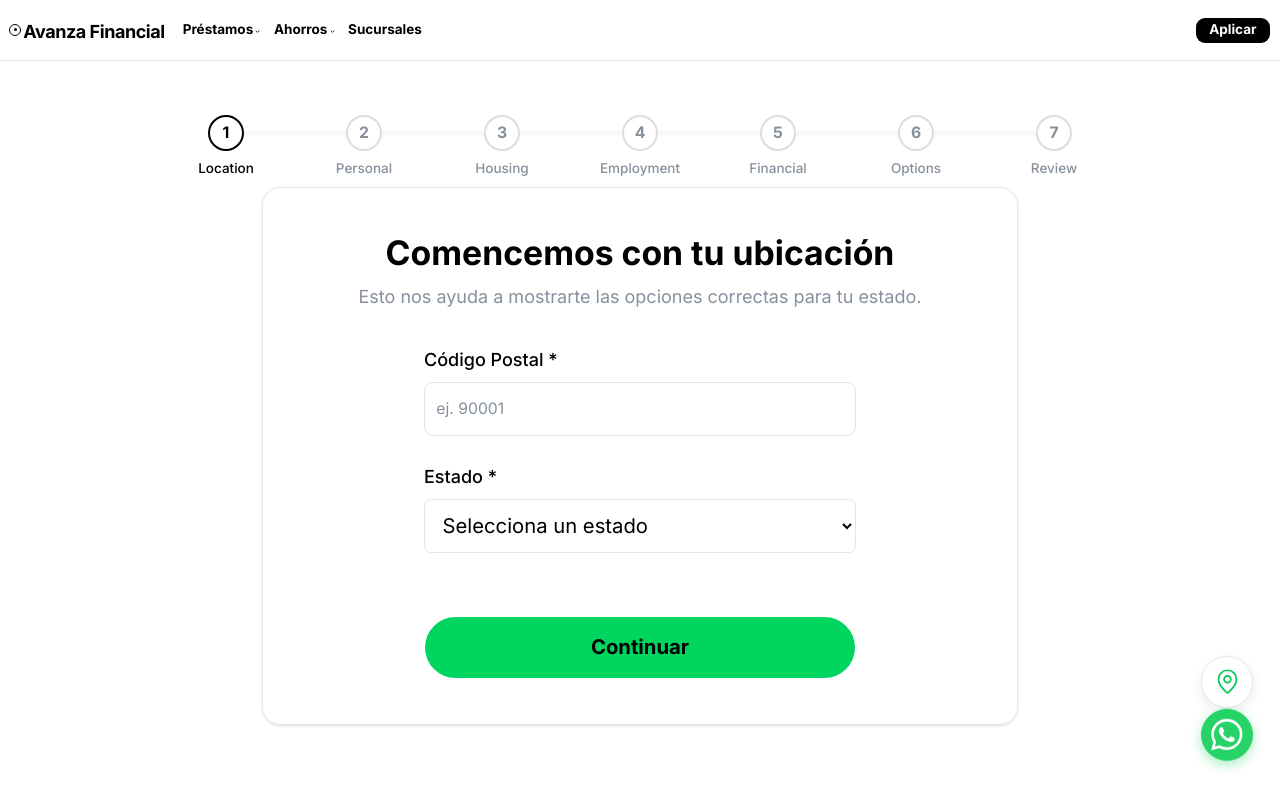
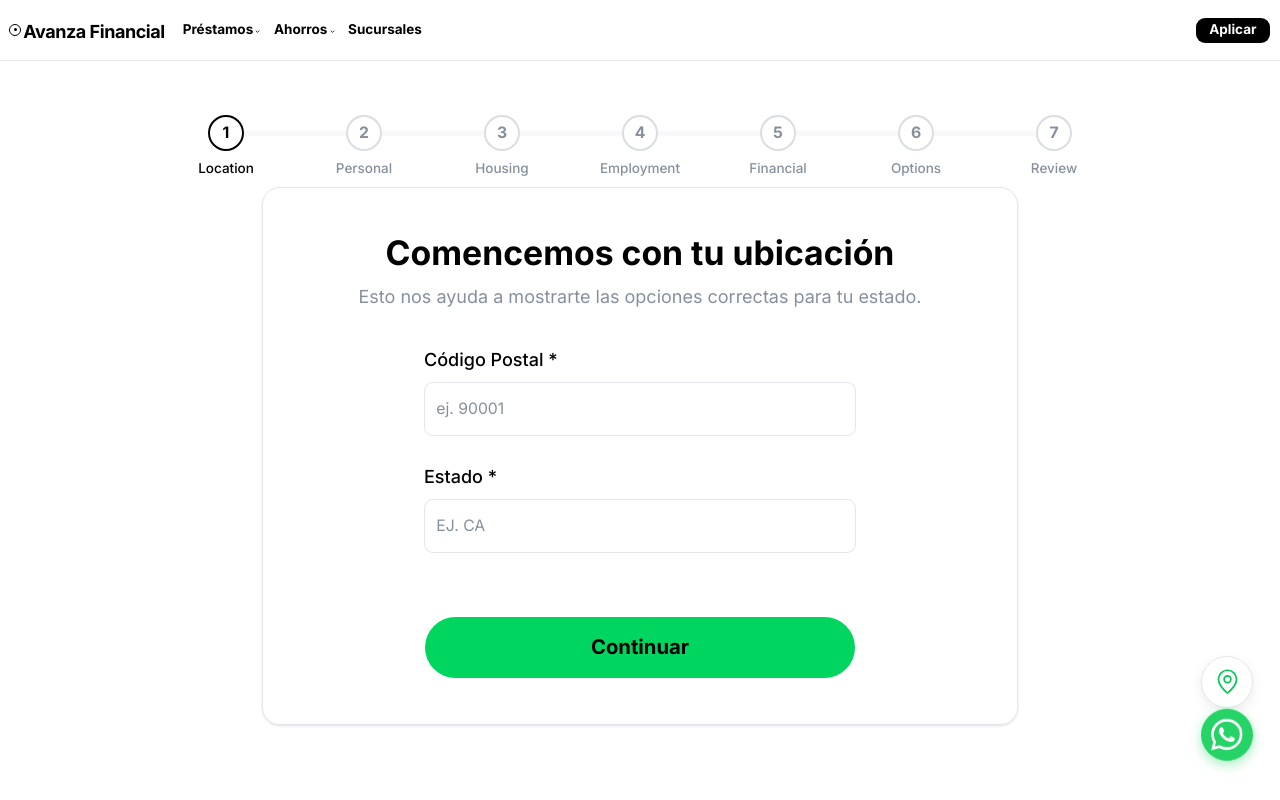
Before and after one commit to tramitesvisasuoficial-glitch/gana-f-cil, a Next.js app: page /apply/step-1 in a window 1280 px wide. Shown: the top 800 px of the page. Built offline with nearby package versions, Linux system fonts and the light colour scheme.

Commit message:
feat: autodetectar ubicacion por codigo postal

```diff
--- a/src/app/apply/step-1/page.tsx
+++ b/src/app/apply/step-1/page.tsx
@@ -1,6 +1,6 @@
 "use client";
 
-import { useState } from "react";
+import { useState, useEffect } from "react";
 import { useRouter } from "next/navigation";
 import { Button } from "@/components/ui/button";
 import { Input } from "@/components/ui/input";
@@ -14,6 +14,41 @@ export default function Step1Location() {
 
   const [zipCode, setZipCode] = useState("");
   const [state, setState] = useState("");
+  const [city, setCity] = useState("");
+  const [isValidatingZip, setIsValidatingZip] = useState(false);
+  const [zipError, setZipError] = useState("");
+
+  useEffect(() => {
+    if (zipCode.length === 5) {
+      setIsValidatingZip(true);
+      setZipError("");
+      fetch(`https://api.zippopotam.us/us/${zipCode}`)
+        .then(res => {
+          if (!res.ok) throw new Error("Not found");
+          return res.json();
+        })
+        .then(data => {
+          if (data.places && data.places.length > 0) {
+            const place = data.places[0];
+            const stateAbbr = place["state abbreviation"];
+            const cityName = place["place name"];
+            setState(stateAbbr);
+            setCity(cityName);
+          }
+        })
+        .catch(err => {
+          console.error("Error fetching zip code", err);
+          setZipError("Código postal no encontrado");
+          setCity("");
+        })
+        .finally(() => {
+          setIsValidatingZip(false);
+        });
+    } else {
+      setCity("");
+      setZipError("");
+    }
+  }, [zipCode]);
 
   const onSubmit = async (e: React.FormEvent) => {
     e.preventDefault();
@@ -23,6 +58,7 @@ export default function Step1Location() {
       const response = await fetch("/api/applications", {
         method: "POST",
         headers: { "Content-Type": "application/json" },
+        // Enviar también la ciudad si queremos, aunque el schema actual solo pide zipCode y state
         body: JSON.stringify({ zipCode, state }),
       });
 
@@ -60,33 +96,32 @@ export default function Step1Location() {
             id="zipCode"
             placeholder="ej. 90001"
             required
-            pattern="[0-9]{5}"
             className="h-12 text-lg"
             value={zipCode}
-            onChange={(e) => setZipCode(e.target.value)}
+            onChange={(e) => {
+              const val = e.target.value.replace(/\D/g, '').slice(0, 5);
+              setZipCode(val);
+            }}
           />
+          {isValidatingZip && <p className="text-sm text-blue-500 animate-pulse">Buscando ubicación...</p>}
+          {city && <p className="text-sm text-[#00d65f] font-bold">📍 {city}, {state}</p>}
+          {zipError && <p className="text-sm text-red-500 font-medium">{zipError}</p>}
         </div>
 
         <div className="space-y-2">
           <Label htmlFor="state" className="text-base">Estado *</Label>
-          <select
+          <Input
             id="state"
             required
-            className="flex h-12 w-full items-center justify-between rounded-md border border-input bg-background px-3 py-2 text-lg ring-offset-background placeholder:text-muted-foreground focus:outline-none focus:ring-2 focus:ring-ring focus:ring-offset-2 disabled:cursor-not-allowed disabled:opacity-50"
+            className="h-12 text-lg uppercase"
+            placeholder="ej. CA"
+            maxLength={2}
             value={state}
-            onChange={(e) => setState(e.target.value)}
-          >
-            <option value="">Selecciona un estado</option>
-            <option value="CA">California</option>
-            <option value="TX">Texas</option>
-            <option value="FL">Florida</option>
-            <option value="NY">New York</option>
-            <option value="IL">Illinois</option>
-            <option value="OTHER">Otro</option>
-          </select>
+            onChange={(e) => setState(e.target.value.toUpperCase())}
+          />
         </div>
 
-        <Button type="submit" size="lg" className="w-full h-14 text-lg mt-8 rounded-full bg-[#00d65f] text-black hover:bg-[#00d65f]/90 font-bold" disabled={isLoading}>
+        <Button type="submit" size="lg" className="w-full h-14 text-lg mt-8 rounded-full bg-[#00d65f] text-black hover:bg-[#00d65f]/90 font-bold" disabled={isLoading || isValidatingZip}>
           {isLoading ? "Cargando..." : "Continuar"}
         </Button>
       </form>
```
